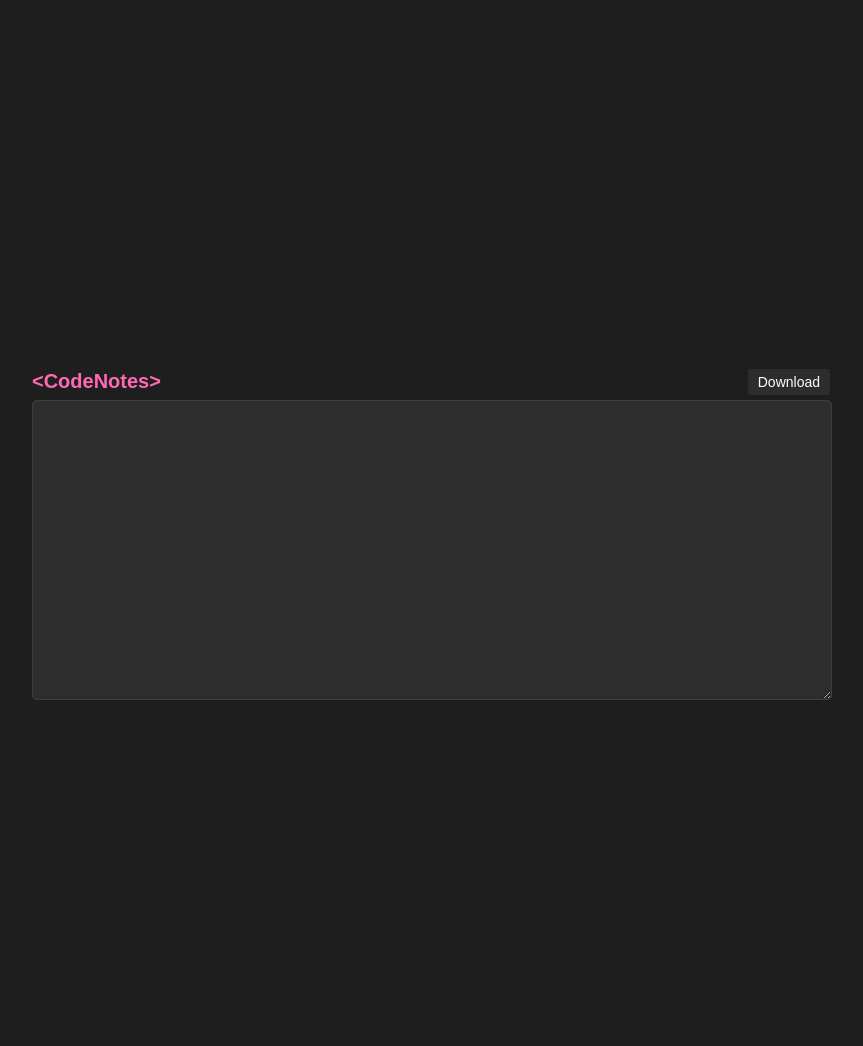
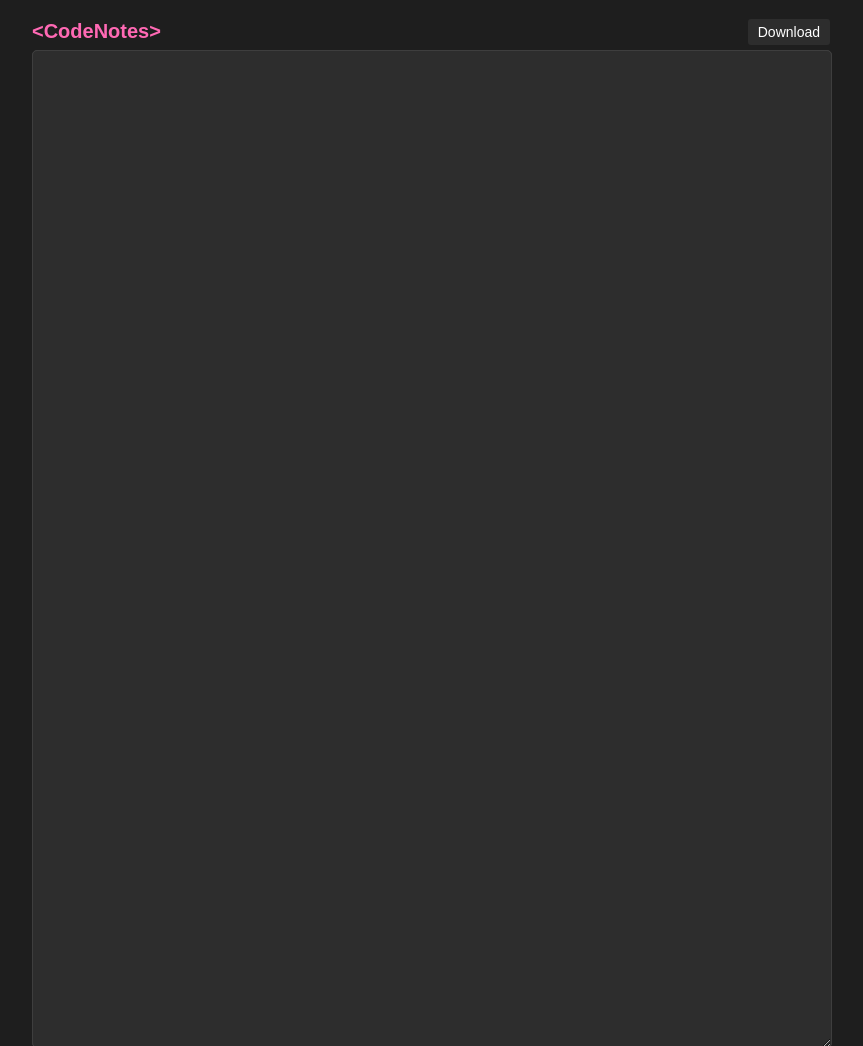
Before and after one commit to ankp33/CodeNotes, a plain HTML site: page index.html in a window 1280 px wide. Shown: the whole page, without its empty margins (208-1071 px from the left). Before the commit the page ends 800 px from the top, so only its background shows below. Drawn offline with Linux system fonts and the light colour scheme.

Commit message:
Update index.html

```diff
--- a/index.html
+++ b/index.html
@@ -12,7 +12,7 @@
             display: flex;
             justify-content: center;
             align-items: center;
-            height: 100vh;
+            height: 100px;
             margin: 0;
         }
         #editor-container {
@@ -30,7 +30,7 @@
         }
         #editor, #view {
             width: 100%;
-            height: 300px;
+            height: 1000px;
             font-family: 'Courier New', monospace;
             font-size: 14px;
             border: 1px solid #3e3e3e;
```
